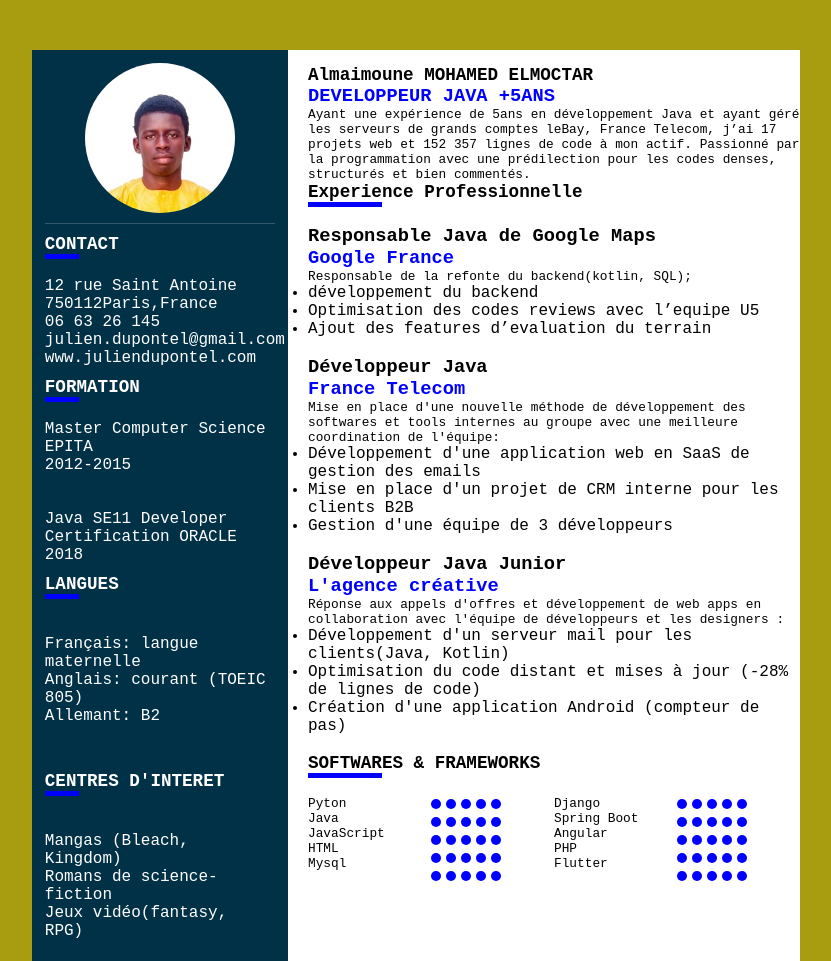
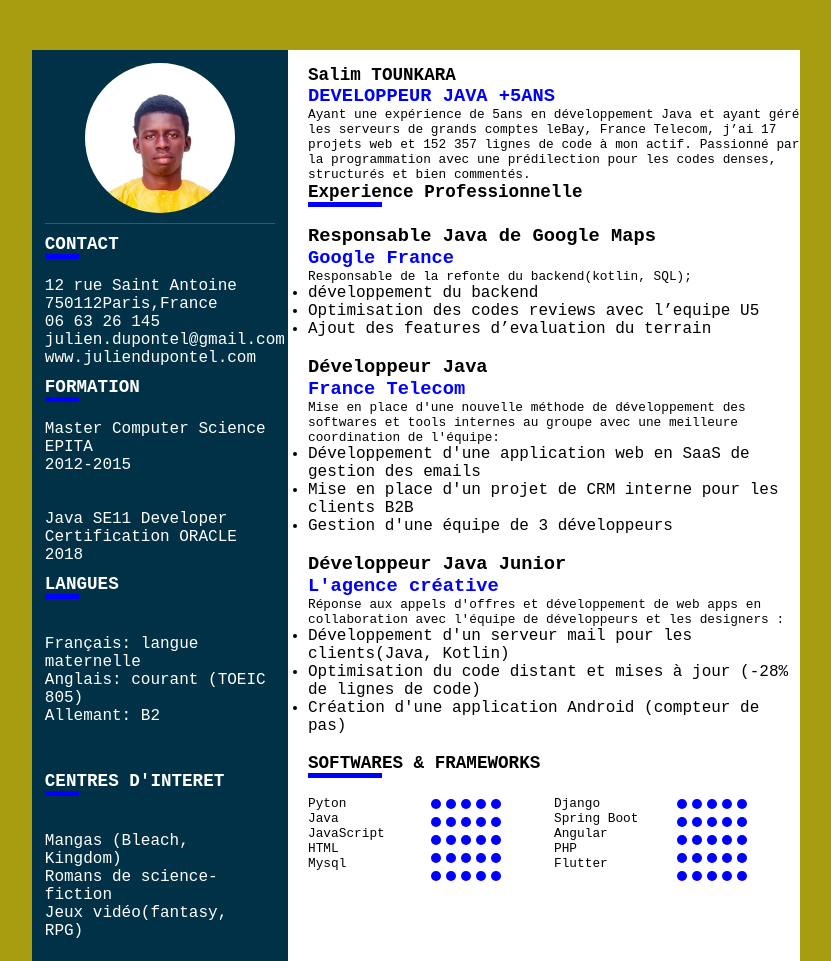
Before and after one commit to tounkara55/resto, a plain HTML site: page index.html in a window 1280 px wide. Shown: the top 961 px of the page, without its empty margins (224-1055 px from the left). Drawn offline with Linux system fonts and the light colour scheme.

Commit message:
Modification

```diff
--- a/index.html
+++ b/index.html
@@ -61,7 +61,7 @@
            <div class="content-right">
 
             <div class="about">
-                <h2 class="title2">Almaimoune MOHAMED ELMOCTAR</h2>
+                <h2 class="title2">Salim TOUNKARA</h2>
                 <h3 class="DEV">DEVELOPPEUR JAVA +5ANS</h3>
                 <P>Ayant une expérience de 5ans en développement Java et ayant géré les serveurs de grands comptes leBay,
                     France Telecom, j’ai 17 projets web et 152 357 lignes de code à mon actif. Passionné par la
```
